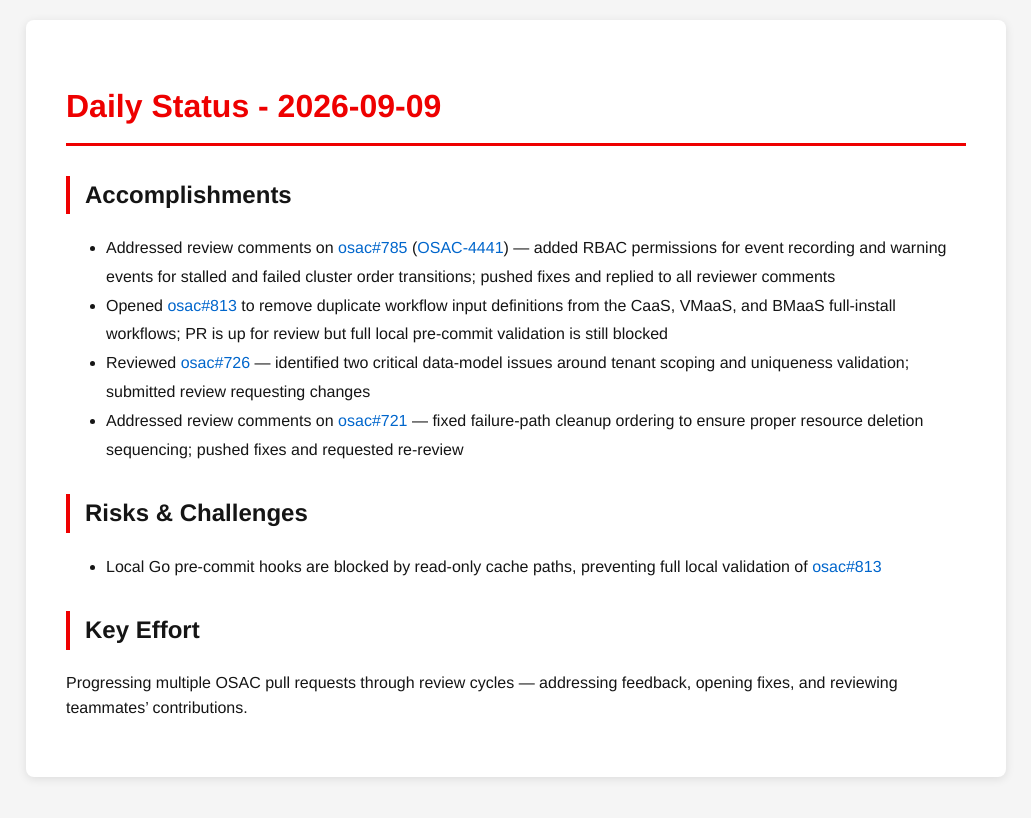
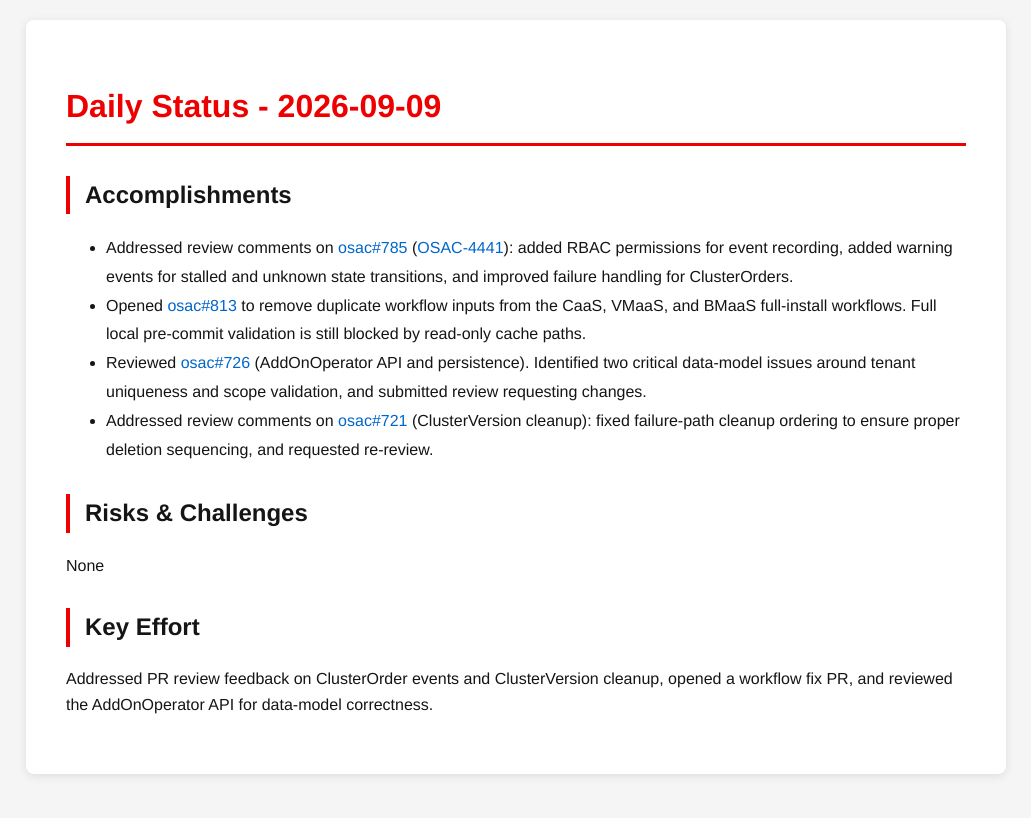
Before and after one commit to tzvatot/daily-status, a Jekyll site: the page built from 2026-09-09.md, in a window 1280 px wide. Shown: the top 818 px of the page, without its empty margins (124-1155 px from the left). Built offline with Jekyll 4.4.1, drawn with Linux system fonts in a browser that asks for light colours.

Commit message:
Daily status update - 2026-09-09

```diff
--- a/2026-09-09.md
+++ b/2026-09-09.md
@@ -7,13 +7,13 @@ date: 2026-09-09
 # Daily Status - 2026-09-09
 
 ## Accomplishments
-- Addressed review comments on [osac#785](https://github.com/osac-project/osac/pull/785) ([OSAC-4441](https://redhat.atlassian.net/browse/OSAC-4441)) — added RBAC permissions for event recording and warning events for stalled and failed cluster order transitions; pushed fixes and replied to all reviewer comments
-- Opened [osac#813](https://github.com/osac-project/osac/pull/813) to remove duplicate workflow input definitions from the CaaS, VMaaS, and BMaaS full-install workflows; PR is up for review but full local pre-commit validation is still blocked
-- Reviewed [osac#726](https://github.com/osac-project/osac/pull/726) — identified two critical data-model issues around tenant scoping and uniqueness validation; submitted review requesting changes
-- Addressed review comments on [osac#721](https://github.com/osac-project/osac/pull/721) — fixed failure-path cleanup ordering to ensure proper resource deletion sequencing; pushed fixes and requested re-review
+- Addressed review comments on [osac#785](https://github.com/osac-project/osac/pull/785) ([OSAC-4441](https://redhat.atlassian.net/browse/OSAC-4441)): added RBAC permissions for event recording, added warning events for stalled and unknown state transitions, and improved failure handling for ClusterOrders.
+- Opened [osac#813](https://github.com/osac-project/osac/pull/813) to remove duplicate workflow inputs from the CaaS, VMaaS, and BMaaS full-install workflows. Full local pre-commit validation is still blocked by read-only cache paths.
+- Reviewed [osac#726](https://github.com/osac-project/osac/pull/726) (AddOnOperator API and persistence). Identified two critical data-model issues around tenant uniqueness and scope validation, and submitted review requesting changes.
+- Addressed review comments on [osac#721](https://github.com/osac-project/osac/pull/721) (ClusterVersion cleanup): fixed failure-path cleanup ordering to ensure proper deletion sequencing, and requested re-review.
 
 ## Risks & Challenges
-- Local Go pre-commit hooks are blocked by read-only cache paths, preventing full local validation of [osac#813](https://github.com/osac-project/osac/pull/813)
+None
 
 ## Key Effort
-Progressing multiple OSAC pull requests through review cycles — addressing feedback, opening fixes, and reviewing teammates' contributions.
+Addressed PR review feedback on ClusterOrder events and ClusterVersion cleanup, opened a workflow fix PR, and reviewed the AddOnOperator API for data-model correctness.
```
